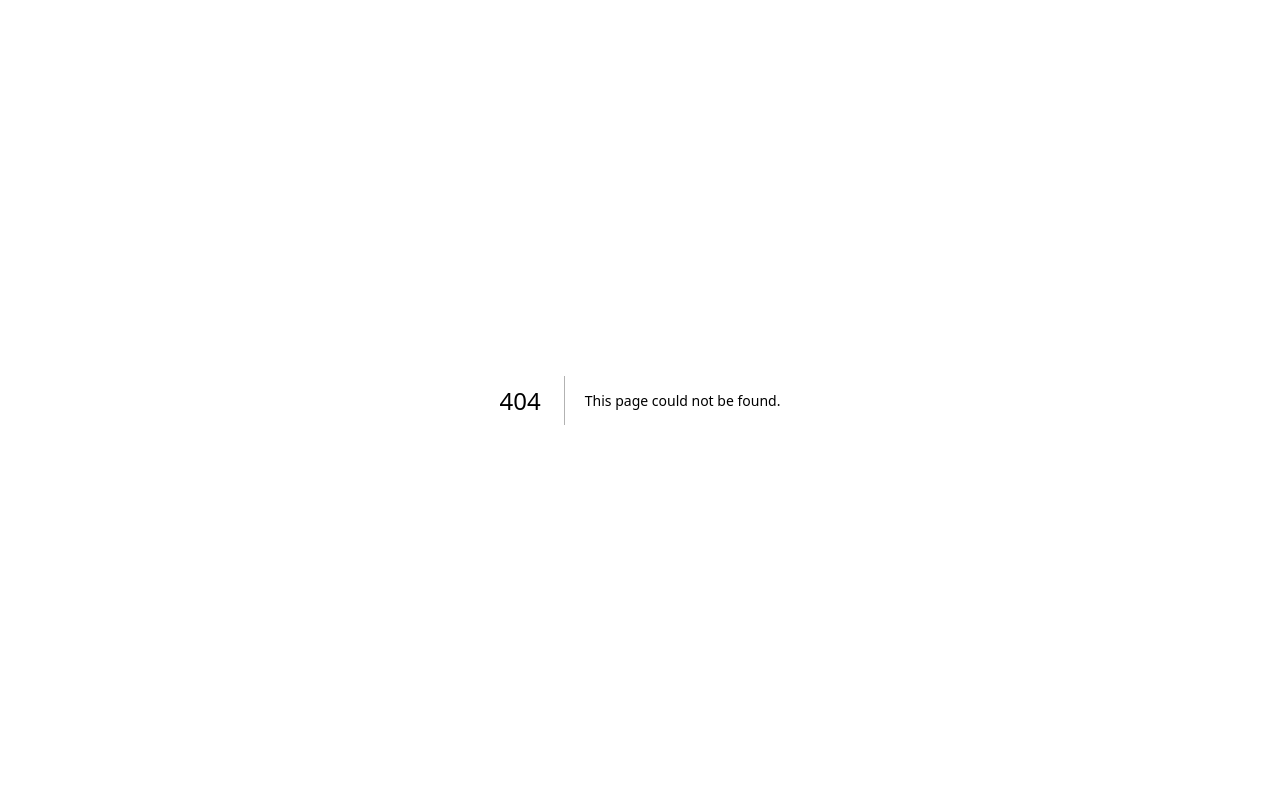
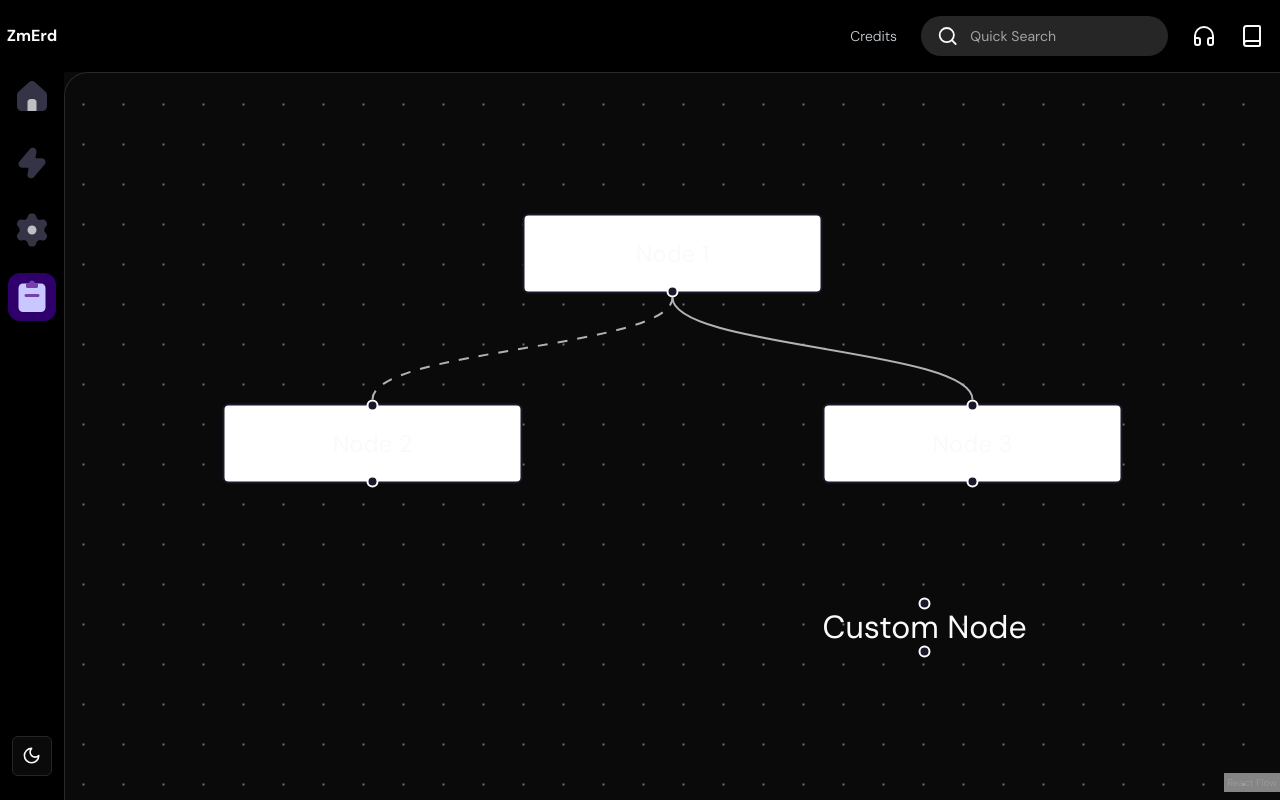
Before and after one commit to zm-erd/zm-erd-fe, a Next.js app: page /test in a window 1280 px wide. Before the commit this address had no page. Built offline with nearby package versions, Linux system fonts and the light colour scheme.

Commit message:
reactflow 테스트 추가

```diff
--- /dev/null
+++ b/src/app/(main)/(pages)/settings/layout.tsx
@@ -0,0 +1,13 @@
+import React from 'react';
+
+type Props = { children: React.ReactNode };
+
+const Layout = ({ children }: Props) => {
+  return (
+    <div className="h-screen overflow-scroll rounded-l-3xl border-l-[1px] border-t-[1px] border-muted-foreground/20 pb-20">
+      {children}
+    </div>
+  );
+};
+
+export default Layout;
--- /dev/null
+++ b/src/app/(main)/(pages)/settings/page.tsx
@@ -0,0 +1,13 @@
+import React from 'react';
+
+const Page = () => {
+  return (
+    <div className="relative flex flex-col">
+      <h1 className="sticky top-0 z-[10] flex items-center justify-between border-b bg-background/50 p-6 text-4xl backdrop-blur-lg">
+        Settings
+      </h1>
+    </div>
+  );
+};
+
+export default Page;
--- /dev/null
+++ b/src/app/(main)/(pages)/test/layout.tsx
@@ -0,0 +1,13 @@
+import React from 'react';
+
+type Props = { children: React.ReactNode };
+
+const Layout = ({ children }: Props) => {
+  return (
+    <div className="h-screen overflow-scroll rounded-l-3xl border-l-[1px] border-t-[1px] border-muted-foreground/20 pb-20">
+      {children}
+    </div>
+  );
+};
+
+export default Layout;
--- /dev/null
+++ b/src/app/(main)/(pages)/test/page.tsx
@@ -0,0 +1,100 @@
+'use client';
+import React, { useCallback } from 'react';
+import {
+  ReactFlow,
+  Node,
+  addEdge,
+  Background,
+  Edge,
+  Connection,
+  useNodesState,
+  useEdgesState,
+  Handle,
+  NodeProps,
+  Position,
+} from '@xyflow/react';
+
+import '@xyflow/react/dist/style.css';
+
+const initialNodes: Node[] = [
+  {
+    id: '1',
+    type: 'input',
+    data: { label: 'Node 1' },
+    position: { x: 250, y: 5 },
+  },
+  { id: '2', data: { label: 'Node 2' }, position: { x: 100, y: 100 } },
+  { id: '3', data: { label: 'Node 3' }, position: { x: 400, y: 100 } },
+  {
+    id: '4',
+    type: 'custom',
+    data: { label: 'Custom Node' },
+    position: { x: 400, y: 200 },
+  },
+];
+
+const initialEdges: Edge[] = [
+  { id: 'e1-2', source: '1', target: '2', animated: true },
+  { id: 'e1-3', source: '1', target: '3' },
+];
+
+const CustomNode = ({
+  data,
+  isConnectable,
+  targetPosition = Position.Top,
+  sourcePosition = Position.Bottom,
+}: NodeProps) => {
+  return (
+    <>
+      <Handle
+        type="target"
+        position={targetPosition}
+        isConnectable={isConnectable}
+      />
+      {data?.label}
+      <Handle
+        type="source"
+        position={sourcePosition}
+        isConnectable={isConnectable}
+      />
+    </>
+  );
+};
+
+CustomNode.displayName = 'CustomNode';
+
+const nodeTypes = {
+  custom: CustomNode,
+};
+
+const Page = () => {
+  const [nodes, , onNodesChange] = useNodesState(initialNodes);
+  const [edges, setEdges, onEdgesChange] = useEdgesState(initialEdges);
+  const onConnect = useCallback(
+    (params: Edge | Connection) => setEdges((els) => addEdge(params, els)),
+    [setEdges],
+  );
+
+  return (
+    <div className="h-full">
+      {/*<EditorProvider>*/}
+      {/*  <ConnectionsProvider>*/}
+      {/*<EditorCanvas />*/}
+      <ReactFlow
+        nodes={nodes}
+        edges={edges}
+        onNodesChange={onNodesChange}
+        onEdgesChange={onEdgesChange}
+        onConnect={onConnect}
+        nodeTypes={nodeTypes}
+        fitView
+      >
+        <Background />
+      </ReactFlow>
+      {/*</ConnectionsProvider>*/}
+      {/*</EditorProvider>*/}
+    </div>
+  );
+};
+
+export default Page;
--- a/src/components/sidebar/index.tsx
+++ b/src/components/sidebar/index.tsx
@@ -10,8 +10,8 @@ import {
 } from '@/components/ui/tooltip';
 import { menuOptions } from '@/lib/constant';
 import clsx from 'clsx';
-import { Separator } from '@/components/ui/separator';
-import { Database, GitBranch, LucideMousePointerClick } from 'lucide-react';
+// import { Separator } from '@/components/ui/separator';
+// import { Database, GitBranch, LucideMousePointerClick } from 'lucide-react';
 import { ModeToggle } from '../global/mode-toggle';
 
 const MenuOptions = () => {
--- a/src/lib/constant.ts
+++ b/src/lib/constant.ts
@@ -99,7 +99,7 @@ export const menuOptions = [
   // { name: 'Connections', Component: Category, href: '/connections' },
   // { name: 'Billing', Component: Payment, href: '/billing' },
   // { name: 'Templates', Component: Templates, href: '/templates' },
-  // { name: 'Logs', Component: Logs, href: '/logs' },
+  { name: 'Test', Component: Logs, href: '/test' },
 ];
 
 export const EditorCanvasDefaultCardTypes = {
```
Also changed, not shown: .eslintrc.json.
